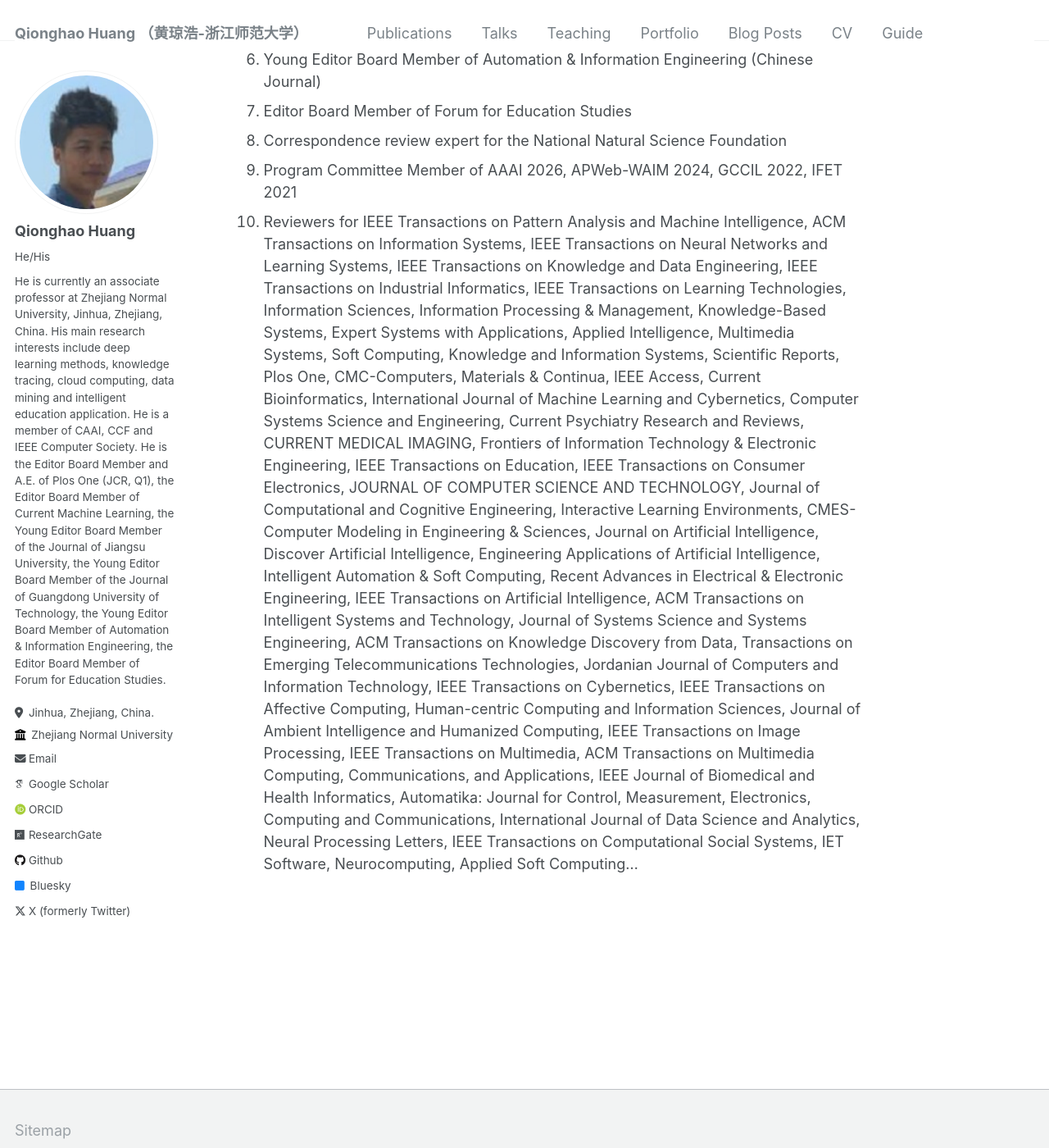
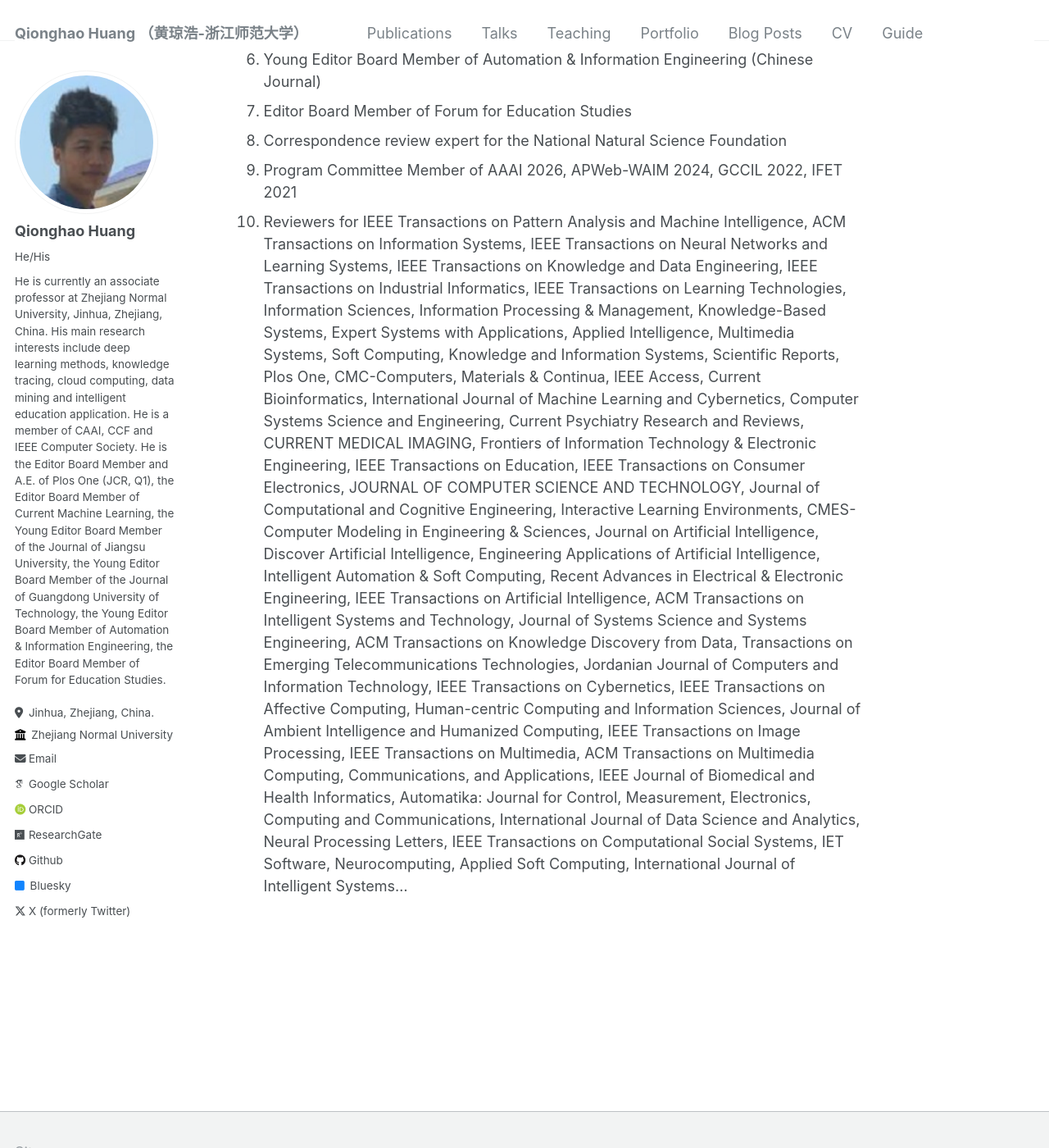
Before and after one commit to qhhuang-ai/qhhuang-ai.github.io, a Jekyll site: the page built from _pages/about.md, in a window 1280 px wide and 1400 px high, scrolled down 10425 px. Shown: the whole window at 82% size. Built offline with Jekyll 4.4.1, drawn with Linux system fonts in a browser that asks for light colours; some web fonts are replaced; a script that is not in the unit is left out; comment, search, counter and statistics services are not loaded.

Commit message:
update CV!

```diff
--- a/_pages/about.md
+++ b/_pages/about.md
@@ -107,4 +107,4 @@
 1. Correspondence review expert for the National Natural Science Foundation
 1. Program Committee Member of AAAI 2026, APWeb-WAIM 2024, GCCIL 2022, IFET 2021
 1. Reviewers for IEEE Transactions on Pattern Analysis and Machine Intelligence, ACM Transactions on Information Systems, IEEE Transactions on Neural Networks and Learning Systems, IEEE Transactions on Knowledge and Data Engineering, IEEE Transactions on Industrial Informatics, IEEE Transactions on Learning Technologies, Information Sciences, Information Processing & Management, Knowledge-Based Systems, Expert Systems with Applications, Applied Intelligence, Multimedia Systems, Soft Computing, Knowledge and Information Systems, Scientific Reports, Plos One, CMC-Computers, Materials & Continua,  IEEE Access, Current Bioinformatics, International Journal of Machine Learning and Cybernetics, Computer Systems Science and Engineering, Current Psychiatry Research and Reviews, CURRENT MEDICAL IMAGING,  Frontiers of Information Technology & Electronic Engineering, IEEE Transactions on Education, IEEE Transactions on Consumer Electronics, JOURNAL OF COMPUTER SCIENCE AND TECHNOLOGY, Journal of Computational and Cognitive Engineering, Interactive Learning Environments, CMES-Computer Modeling in Engineering & Sciences, Journal on Artificial Intelligence, Discover Artificial Intelligence, Engineering Applications of Artificial Intelligence,
-Intelligent Automation & Soft Computing, Recent Advances in Electrical & Electronic Engineering, IEEE Transactions on Artificial Intelligence, ACM Transactions on Intelligent Systems and Technology, Journal of Systems Science and Systems Engineering, ACM Transactions on Knowledge  Discovery from Data, Transactions on Emerging Telecommunications Technologies, Jordanian Journal of Computers and Information Technology, IEEE Transactions on Cybernetics, IEEE Transactions on Affective Computing, Human-centric Computing and Information Sciences, Journal of Ambient Intelligence and Humanized Computing, IEEE Transactions on Image Processing, IEEE Transactions on Multimedia, ACM Transactions on Multimedia Computing, Communications, and Applications, IEEE Journal of Biomedical and Health Informatics, Automatika: Journal for Control, Measurement, Electronics, Computing and Communications, International Journal of Data Science and Analytics, Neural Processing Letters, IEEE Transactions on Computational Social Systems, IET Software, Neurocomputing, Applied Soft Computing...
+Intelligent Automation & Soft Computing, Recent Advances in Electrical & Electronic Engineering, IEEE Transactions on Artificial Intelligence, ACM Transactions on Intelligent Systems and Technology, Journal of Systems Science and Systems Engineering, ACM Transactions on Knowledge  Discovery from Data, Transactions on Emerging Telecommunications Technologies, Jordanian Journal of Computers and Information Technology, IEEE Transactions on Cybernetics, IEEE Transactions on Affective Computing, Human-centric Computing and Information Sciences, Journal of Ambient Intelligence and Humanized Computing, IEEE Transactions on Image Processing, IEEE Transactions on Multimedia, ACM Transactions on Multimedia Computing, Communications, and Applications, IEEE Journal of Biomedical and Health Informatics, Automatika: Journal for Control, Measurement, Electronics, Computing and Communications, International Journal of Data Science and Analytics, Neural Processing Letters, IEEE Transactions on Computational Social Systems, IET Software, Neurocomputing, Applied Soft Computing, International Journal of Intelligent Systems...
```
